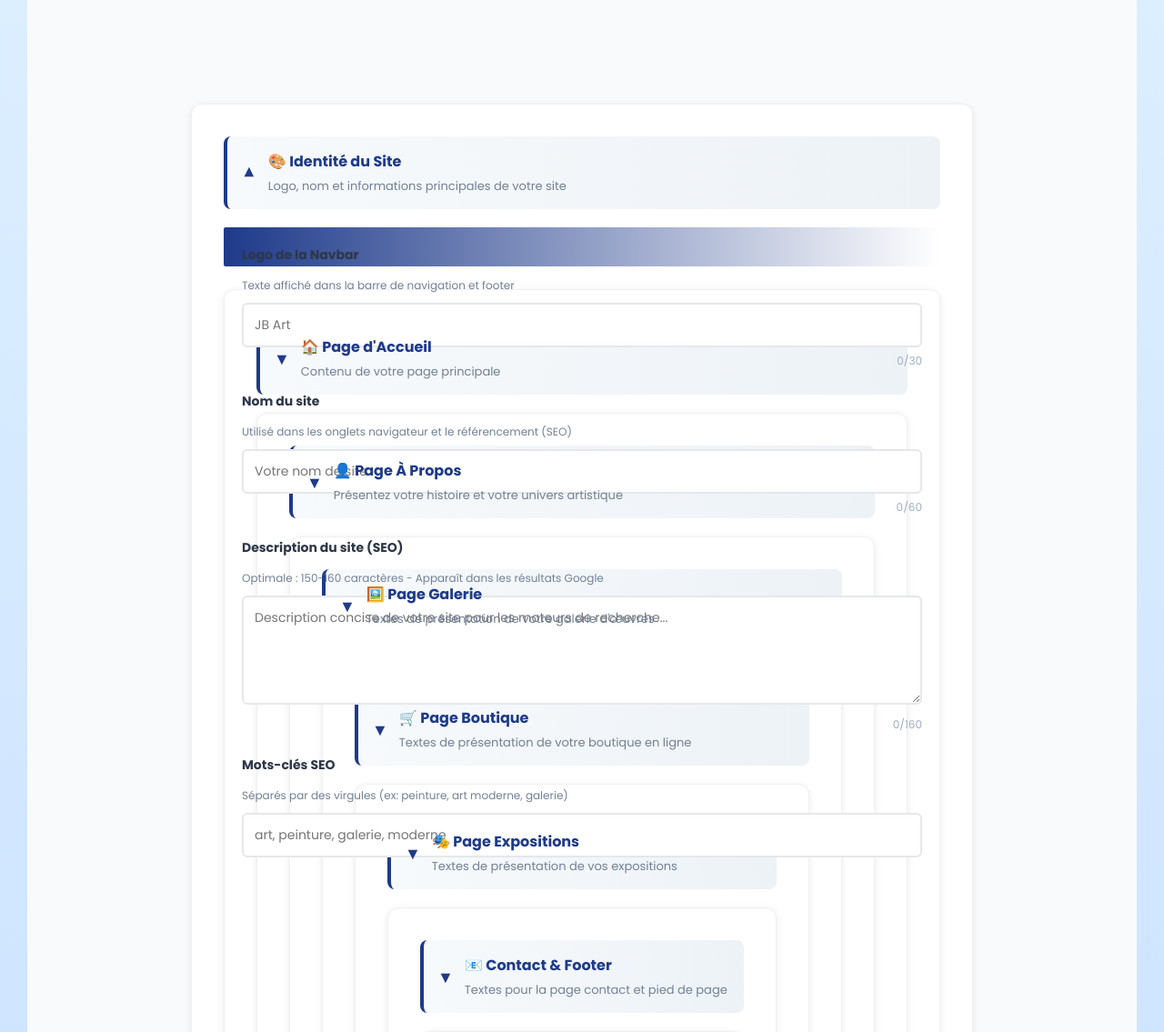
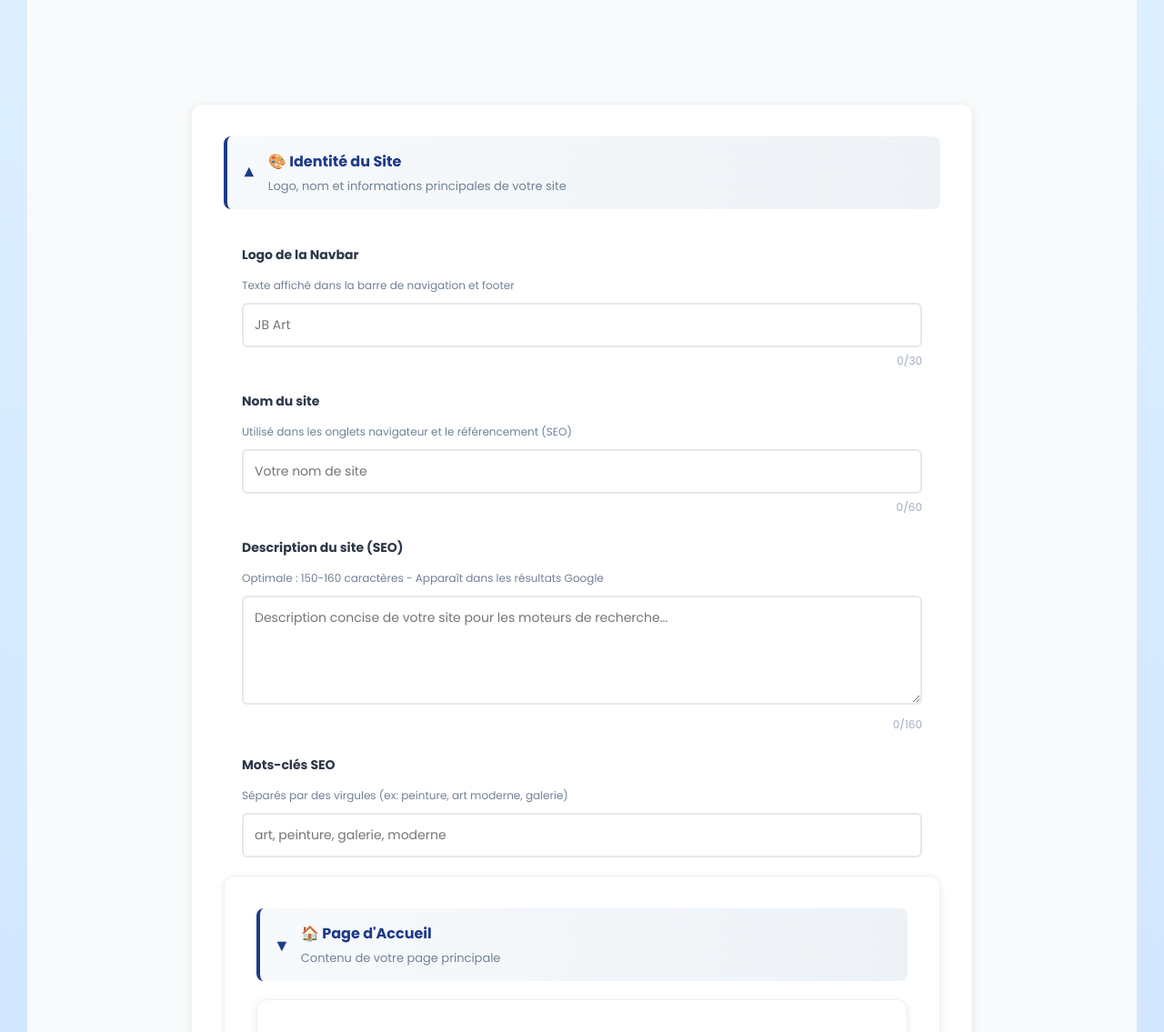
Before and after one commit to Colin-tech-VS/Template, a Flask app: template templates/admin/admin_settings.html in a window 1280 px wide. Shown: the part 407-1542 px from the top of the page at 91% size. Run offline with Flask 3, Linux system fonts and the light colour scheme; the template is opened without the code that fills it, so the values that code supplies are empty; some libraries are stand-ins or nearby versions.

Commit message:
\"fix: correct accordion display and animation\"

```diff
--- /dev/null
+++ b/msg.txt
@@ -0,0 +1 @@
+\"refactor: restructure admin settings with collapsible accordions\"
--- a/templates/admin/admin_settings.html
+++ b/templates/admin/admin_settings.html
@@ -62,7 +62,7 @@
                         </div>
                     </div>
                 </div>
-                <div class="accordion-content section-divider" style="display: none;">
+                <div class="accordion-content">
 
                 <div class="form-group">
                     <div class="label-group">
@@ -111,7 +111,7 @@
                         </div>
                     </div>
                 </div>
-                <div class="accordion-content section-divider" style="display: none;">
+                <div class="accordion-content">
 
                 <div class="form-group">
                     <div class="label-group">
@@ -152,7 +152,7 @@
                         </div>
                     </div>
                 </div>
-                <div class="accordion-content section-divider" style="display: none;">
+                <div class="accordion-content">
 
                 <div class="form-group">
                     <div class="label-group">
@@ -223,7 +223,7 @@
                         </div>
                     </div>
                 </div>
-                <div class="accordion-content section-divider" style="display: none;">
+                <div class="accordion-content">
 
                 <div class="form-group">
                     <div class="label-group">
@@ -255,7 +255,7 @@
                         </div>
                     </div>
                 </div>
-                <div class="accordion-content section-divider" style="display: none;">
+                <div class="accordion-content">
 
                 <div class="form-group">
                     <div class="label-group">
@@ -287,7 +287,7 @@
                         </div>
                     </div>
                 </div>
-                <div class="accordion-content section-divider" style="display: none;">
+                <div class="accordion-content">
 
                 <div class="form-group">
                     <div class="label-group">
@@ -319,7 +319,7 @@
                         </div>
                     </div>
                 </div>
-                <div class="accordion-content section-divider" style="display: none;">
+                <div class="accordion-content">
 
                 <div class="form-group">
                     <div class="label-group">
@@ -350,7 +350,7 @@
                         </div>
                     </div>
                 </div>
-                <div class="accordion-content section-divider" style="display: none;">
+                <div class="accordion-content">
 
                 <div class="form-group">
                     <div class="label-group">
@@ -432,7 +432,7 @@
                         </div>
                     </div>
                 </div>
-                <div class="accordion-content section-divider" style="display: none;">
+                <div class="accordion-content">
 
                 <div class="color-grid">
                     <div class="color-item">
@@ -553,11 +553,15 @@
 
 .accordion-content {
     padding: 20px !important;
-    display: none;
+    display: none !important;
+    max-height: 0;
+    overflow: hidden;
+    transition: max-height 0.3s ease;
 }
 
 .accordion-content.active {
     display: block !important;
+    max-height: 10000px;
 }
 
 .accordion-header h2 {
```
